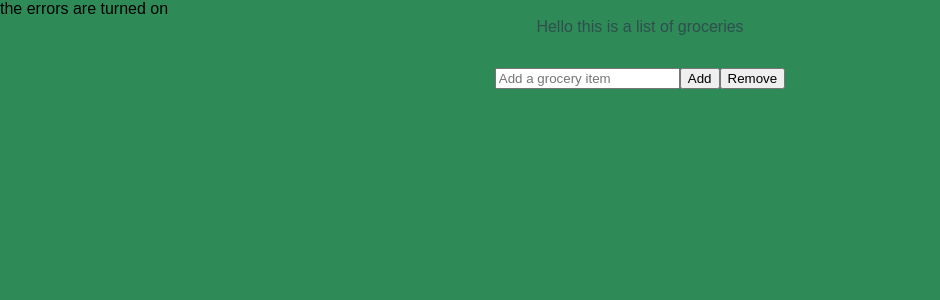
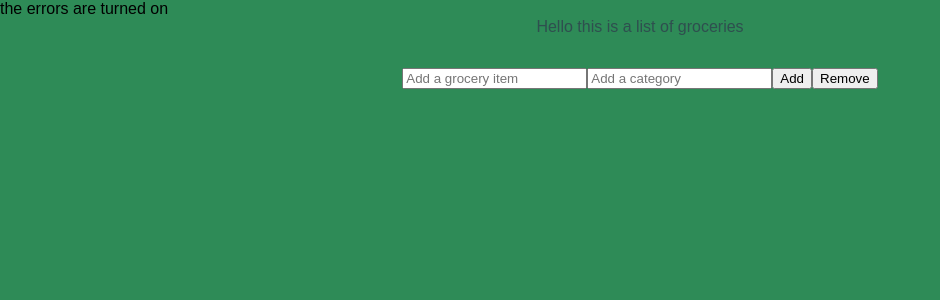
Before and after one commit to jsanchez07/bills, a PHP site: page /lists/groceries/groceries.php in a window 1280 px wide. Shown: the top 300 px of the page, without its empty margins (0-940 px from the left). Run offline with PHP 8.4, Linux system fonts and the light colour scheme; data that the repository does not hold is empty; some libraries are stand-ins or nearby versions.

Commit message:
adding a select

```diff
--- a/lists/groceries/groceries.php
+++ b/lists/groceries/groceries.php
@@ -75,6 +75,7 @@
         </div>
         <div class = "actions">
             <input type="text" id="item" placeholder="Add a grocery item">
+            <input type='select' id="category" placeholder="Add a category">
             <button id="add" onclick="addToList(item.value)">Add</button>
             <button id= "remove" onclick="removeFromList()">Remove</button>
         </div>
```
